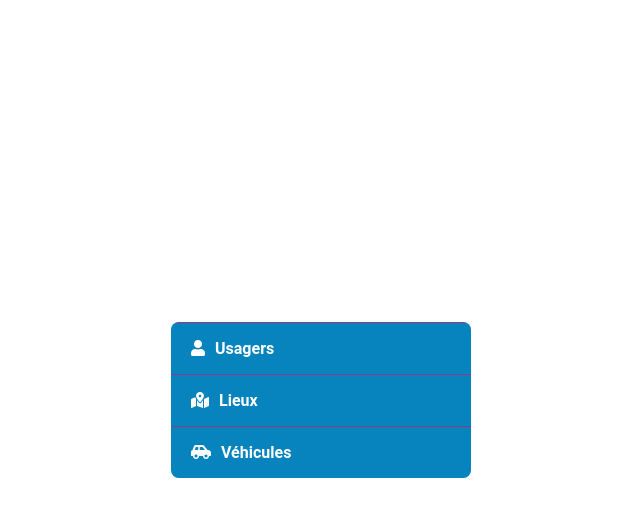
After one commit to IvoryAndSmalt/roulez-mourrez, a PHP site: the page made by test-menu/index.html in a window 1280 px wide. The commit adds this page. Shown: the top 519 px of the page, without its empty margins (319-959 px from the left). Run offline with PHP 8.4, Linux system fonts and the light colour scheme.

```diff
--- /dev/null
+++ b/test-menu/index.html
@@ -0,0 +1,40 @@
+<!DOCTYPE html>
+<html lang="fr">
+<head>
+    <meta charset="UTF-8">
+    <meta name="viewport" content="width=device-width, initial-scale=1.0">
+    <meta http-equiv="X-UA-Compatible" content="ie=edge">
+    <title>Test Menu</title>
+    <link rel="stylesheet" href="https://use.fontawesome.com/releases/v5.7.0/css/all.css" integrity="sha384-lZN37f5QGtY3VHgisS14W3ExzMWZxybE1SJSEsQp9S+oqd12jhcu+A56Ebc1zFSJ" crossorigin="anonymous">
+    <link rel="stylesheet" href="style.css">
+</head>
+<body>
+
+<div class="middle">
+    <div class="menu">
+        <li class="item" id="usagers">
+            <a href="#usagers" class="btn"><i class="fas fa-user"></i>Usagers</a>
+            <div class="smenu">
+                <a href="#">Posts</a>
+                <a href="#">Picture</a>
+            </div>
+        </li>
+        <li class="item" id="lieux">
+            <a href="#lieux" class="btn"><i class="fas fa-map-marked-alt"></i>Lieux</a>
+            <div class="smenu">
+                <a href="#">Posts</a>
+                <a href="#">Picture</a>
+            </div>
+        </li>
+        <li class="item" id="vehicules">
+            <a href="#vehicules" class="btn"><i class="fas fa-car-side"></i>Véhicules</a>
+            <div class="smenu">
+                <a href="#">Posts</a>
+                <a href="#">Picture</a>
+            </div>
+        </li>
+    </div>
+</div>
+
+</body>
+</html>
--- /dev/null
+++ b/test-menu/style.css
@@ -0,0 +1,86 @@
+*{
+    margin: 0;
+    padding: 0;
+    font-family: 'Roboto', sans-serif;
+    list-style-type: none;
+    text-decoration: none;
+    font-weight: bold;
+}
+
+.middle{
+    position: absolute;
+    top: 50%;
+    left: 50%;
+    transform: translate(-50%, -50%)
+}
+.menu{
+    width: 300px;
+    border-radius: 8px;
+    overflow: hidden;
+}
+
+.item{
+    border-top: 1px solid #8f3985;
+    overflow: hidden;
+    background: #98dfea;
+}
+
+.btn{
+    display: block;
+    padding: 16px 20px;
+    color: white;
+    position: relative;
+    background: #0784be;
+}
+
+.btn:before{
+    content: "";
+    position: absolute;
+    width: 14px;
+    height: 14px;
+    background: #0784be;
+    left: 20px;
+    bottom: -7px;
+    transform: rotate(45deg);
+}
+
+.btn i{
+    margin-right: 10px;
+}
+
+.smenu{
+    background: #333;
+    overflow: hidden;
+    transition: max-height 0.3s;
+    max-height: 0;
+}
+
+.smenu a{
+    display: block;
+    padding: 16px 26px;
+    color: white;
+    font-style: 14px;
+    margin: 4px 0;
+    position: relative;
+}
+
+.smenu a:before{
+    content: "";
+    position: absolute;
+    width: 6px;
+    height: 100%;
+    background: grey;
+    left: 0;
+    top: 0;
+    transition: 0.3s;
+    opacity: 0;
+}
+
+.smenu a:hover:before{
+    opacity: 1;
+}
+
+/********A remplacer par du JS pour que ça ferme dans si on reclique*********/
+.item:target .smenu{
+    max-height: 10em;
+}
```
Also changed, not shown: Controllers/HomeController.php (+17 -5 lines), Models/Home.php (+26 -23 lines), Views/home.twig (+47 -47 lines).
